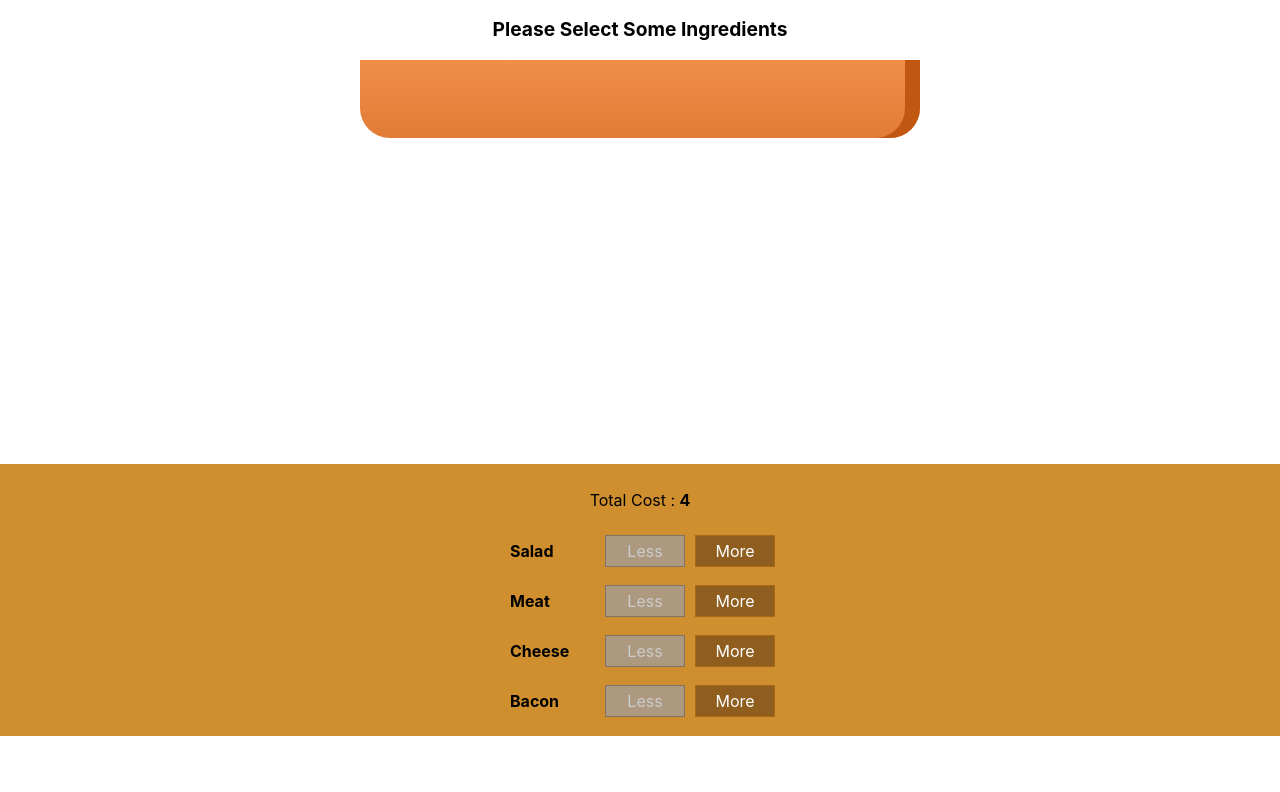
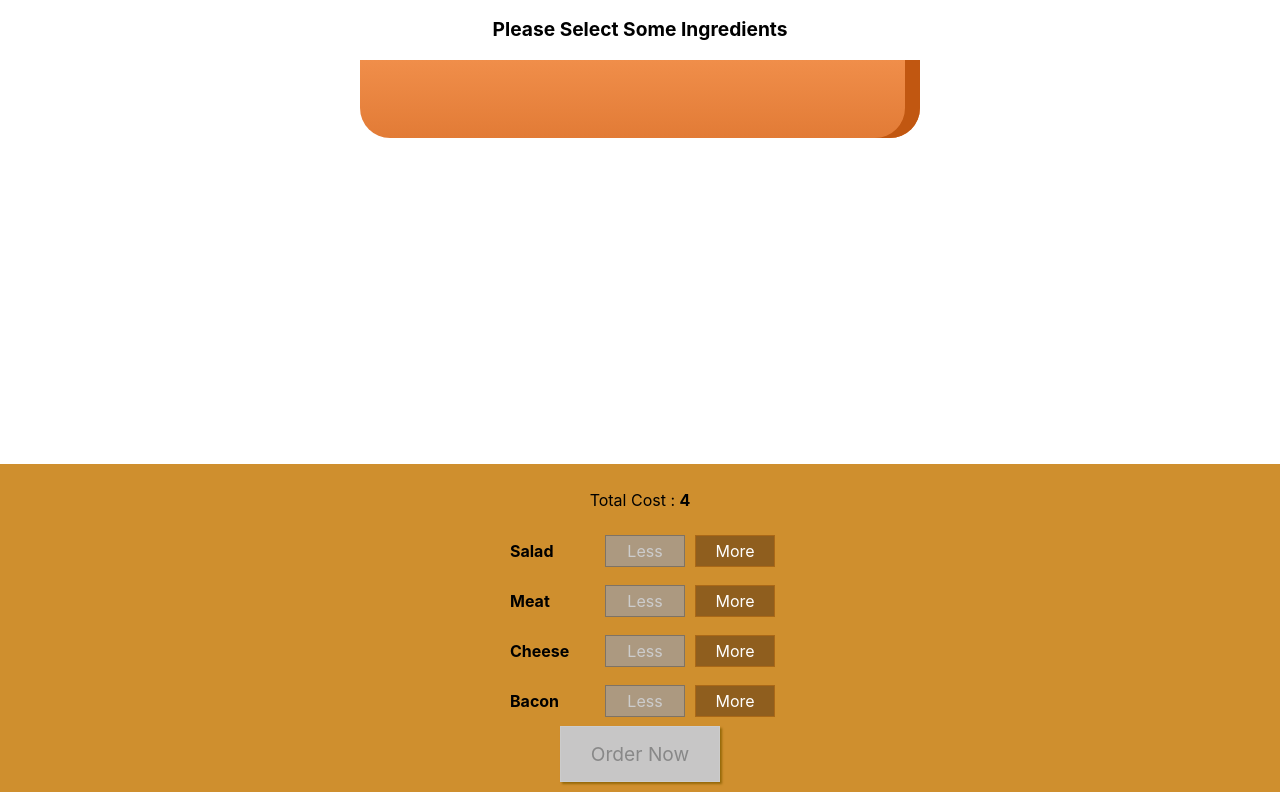
Before and after one commit to Mezba132/Burger-Builder, a React (Create React App) app: page / in a window 1280 px wide. Shown: the part 176-968 px from the top of the page. Before the commit the page ends 912 px from the top, so only its background shows below. Built offline with nearby package versions, Linux system fonts and the light colour scheme.

Commit message:
Add  and disable the order button

```diff
--- a/src/components/Burger/BuildControls/BuildControls.js
+++ b/src/components/Burger/BuildControls/BuildControls.js
@@ -21,6 +21,9 @@ const buildControls = (props) => (
             disabled= {props.disabled[bctrl.type]}
             />
             })}
+        <button
+        className={Classes.OrderButton}
+        disabled={!props.purchaseNow}>Order Now</button>
         </div>
 )
 
--- a/src/containers/BurgerBuilder/BurgerBuilder.js
+++ b/src/containers/BurgerBuilder/BurgerBuilder.js
@@ -21,7 +21,17 @@ class burger extends Component {
             Cheese : 0,
             Bacon : 0
         },
-        totalPrice : 4
+        totalPrice : 4,
+        purchaseable : false
+    }
+
+    updatePurchaseState (ingredients)  {
+        const sum = Object.keys(ingredients)
+        .map( igkey => { return ingredients[igkey]})
+        .reduce( (sum, elemnt) => {
+              return sum + elemnt;
+        }, 0);
+        this.setState({purchaseable : sum > 0})
     }
 
     addIngredientHhandler = (type) => {
@@ -33,9 +43,9 @@ class burger extends Component {
         const priceAddition = INGREDIENTS_PRICES[type];
         const oldPrice = this.state.totalPrice;
         const updatePrice = oldPrice + priceAddition;
-        console.log(updatePrice);
 
         this.setState({totalPrice: updatePrice, ingredients : updateIngredients});
+        this.updatePurchaseState(updateIngredients);
     }
 
     deleteIngredients = (type) => {
@@ -55,6 +65,8 @@ class burger extends Component {
         console.log(updatePrice);
 
         this.setState({totalPrice: updatePrice, ingredients : updateIngredients});
+        this.updatePurchaseState(updateIngredients);
+
     }
 
     render () {
@@ -70,7 +82,8 @@ class burger extends Component {
                 addIngredients={this.addIngredientHhandler}
                 removeIngredients={this.deleteIngredients}
                 disabled={disableInfo}
-                totalCost={this.state.totalPrice}/>
+                totalCost={this.state.totalPrice}
+                purchaseNow={this.state.purchaseable}/>
             </Aux>
         )
     }
```
